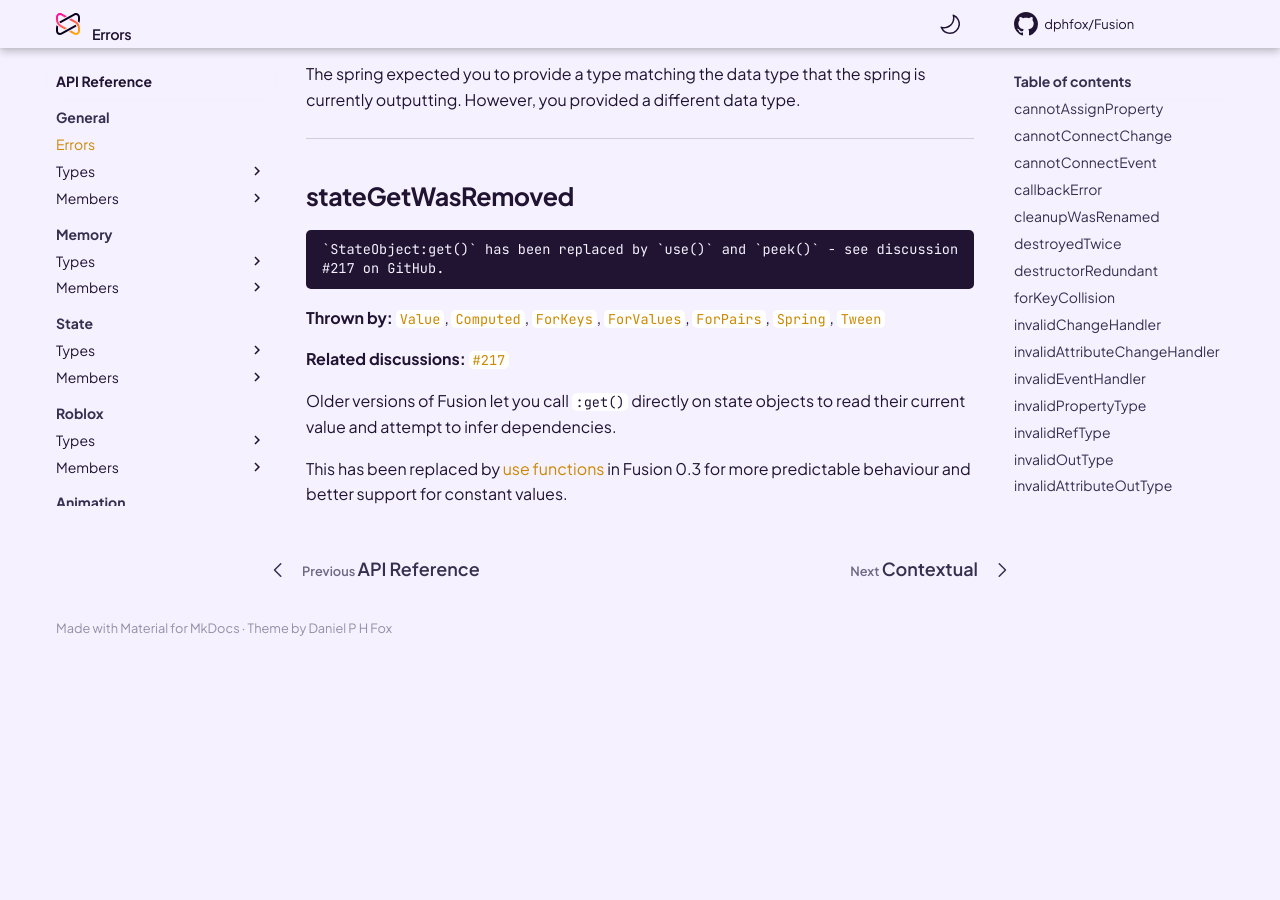
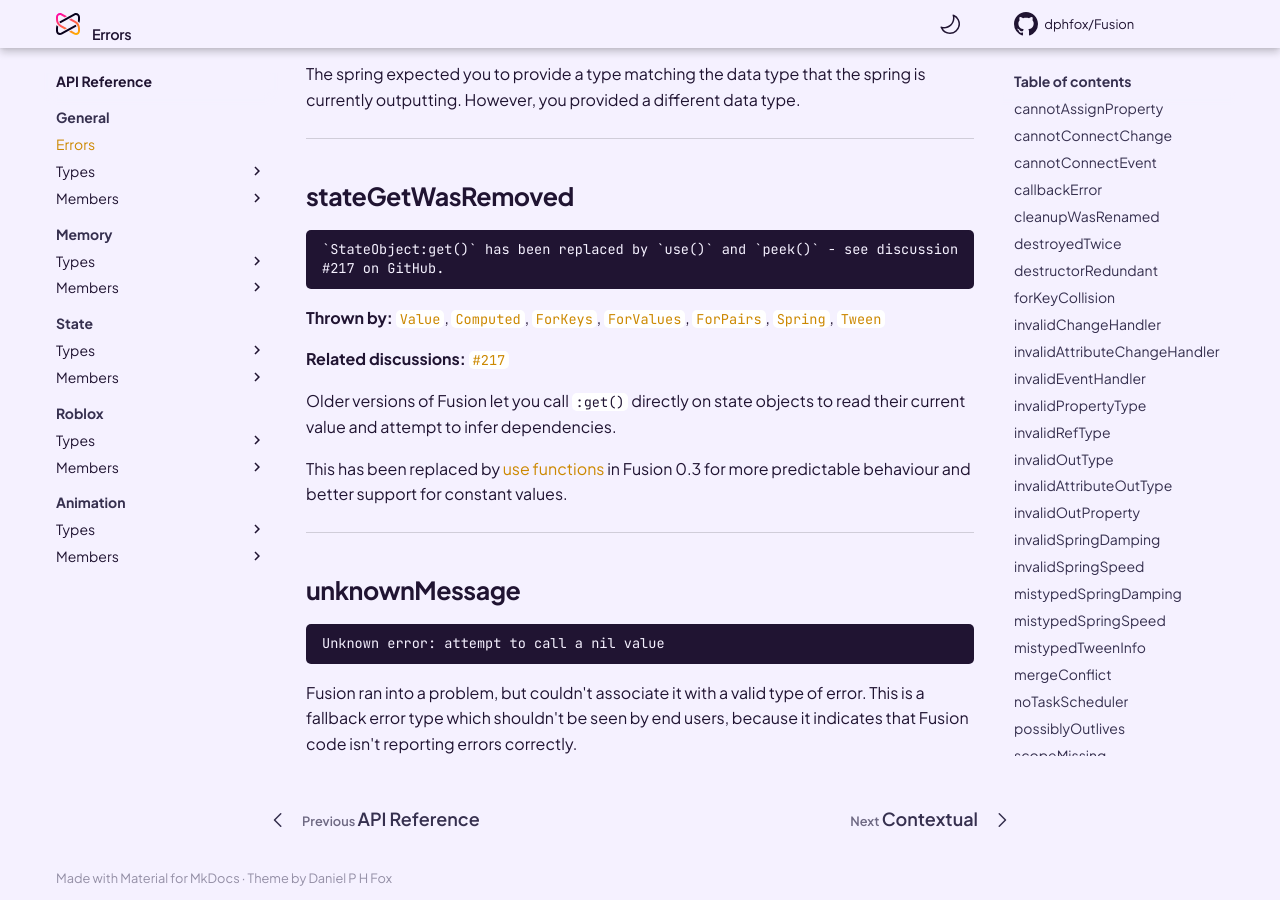
Before and after one commit to dphfox/Fusion, an MkDocs documentation site: the page built from docs/api-reference/general/errors.md, in a window 1280 px wide and 900 px high, scrolled down 8496 px. Built offline with MkDocs 1.6.1 and Material for MkDocs 9.7.7, drawn with Linux system fonts in a browser that asks for light colours; comment, search, counter and statistics services are not loaded; the version menu is left out; before the commit the page ends 9146 px from its top, so only the background shows below that.

Commit message:
unknownMessage error

````diff
--- a/docs/api-reference/general/errors.md
+++ b/docs/api-reference/general/errors.md
@@ -598,3 +598,18 @@ their current value and attempt to infer dependencies.
 This has been replaced by [use functions](../../state/types/use) in Fusion 0.3
 for more predictable behaviour and better support for constant values.
 </div>
+
+-----
+
+<div class="fusiondoc-error-api-section" markdown>
+
+## unknownMessage
+
+```
+Unknown error: attempt to call a nil value
+```
+
+Fusion ran into a problem, but couldn't associate it with a valid type of error.
+This is a fallback error type which shouldn't be seen by end users, because it
+indicates that Fusion code isn't reporting errors correctly.
+</div>
````
